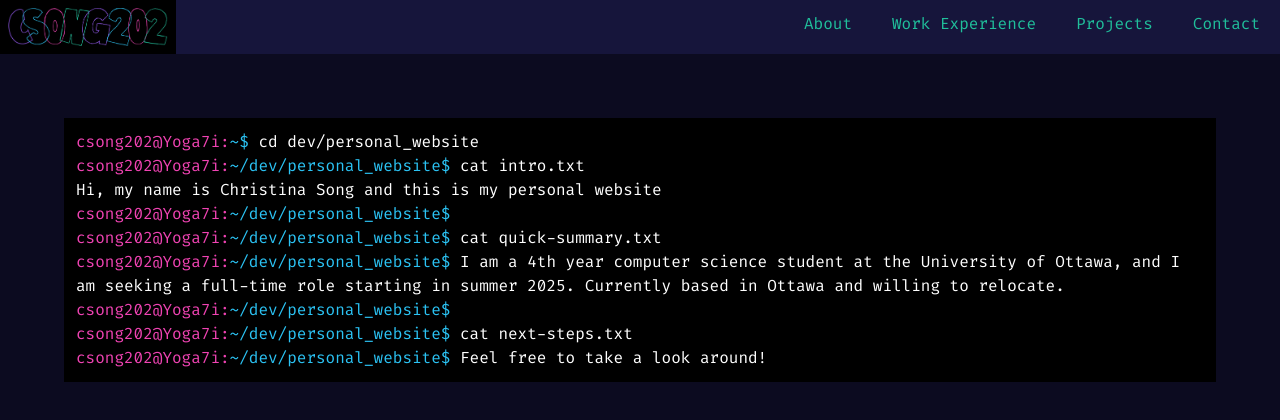
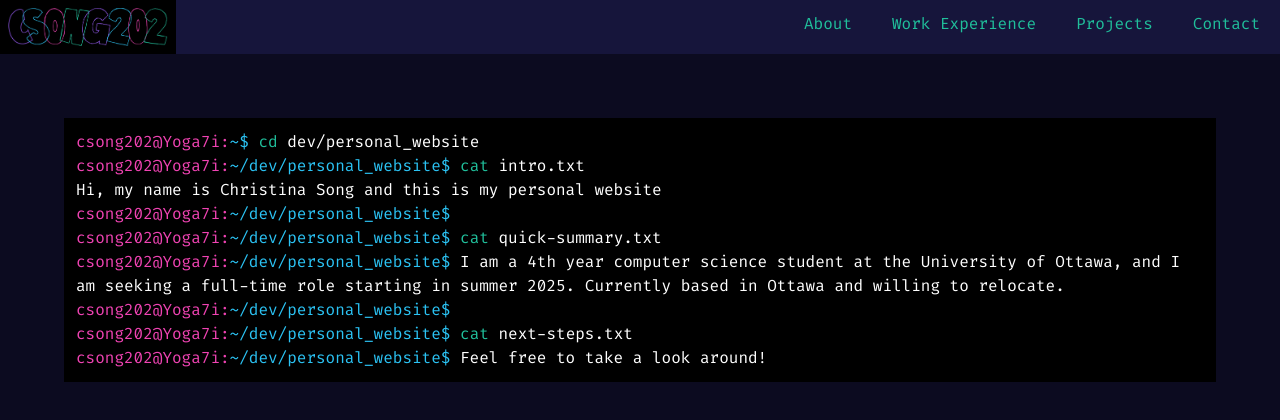
Before and after one commit to csong202/csong202.github.io, a React (Create React App) app: page / in a window 1280 px wide. Shown: the top 420 px of the page. Built offline with nearby package versions, Linux system fonts and the light colour scheme.

Commit message:
home terminal commands are teal

```diff
--- a/src/pages/Home.tsx
+++ b/src/pages/Home.tsx
@@ -5,16 +5,25 @@ const Home = () => {
 			<span className="text-blue">{`${dir}$`}</span>
 		</span>
 	);
+	const getColouredCmd = (cmd: string) => {
+		return <span className="text-teal">{cmd}</span>;
+	};
 
 	return (
 		<div className="bg-black p-3 text-white">
-			<p>{getTerminalPrompt("~")} cd dev/personal_website</p>
-			<p>{getTerminalPrompt("~/dev/personal_website")} cat intro.txt</p>
+			<p>
+				{getTerminalPrompt("~")} {getColouredCmd("cd")}{" "}
+				dev/personal_website
+			</p>
+			<p>
+				{getTerminalPrompt("~/dev/personal_website")}{" "}
+				{getColouredCmd("cat")} intro.txt
+			</p>
 			<p>Hi, my name is Christina Song and this is my personal website</p>
 			<p>{getTerminalPrompt("~/dev/personal_website")}</p>
 			<p>
-				{getTerminalPrompt("~/dev/personal_website")} cat
-				quick-summary.txt
+				{getTerminalPrompt("~/dev/personal_website")}{" "}
+				{getColouredCmd("cat")} quick-summary.txt
 			</p>
 			<p>
 				{getTerminalPrompt("~/dev/personal_website")} I am a 4th year
@@ -24,7 +33,8 @@ const Home = () => {
 			</p>
 			<p>{getTerminalPrompt("~/dev/personal_website")}</p>
 			<p>
-				{getTerminalPrompt("~/dev/personal_website")} cat next-steps.txt
+				{getTerminalPrompt("~/dev/personal_website")}{" "}
+				{getColouredCmd("cat")} next-steps.txt
 			</p>
 			<p>
 				{getTerminalPrompt("~/dev/personal_website")} Feel free to take
```
